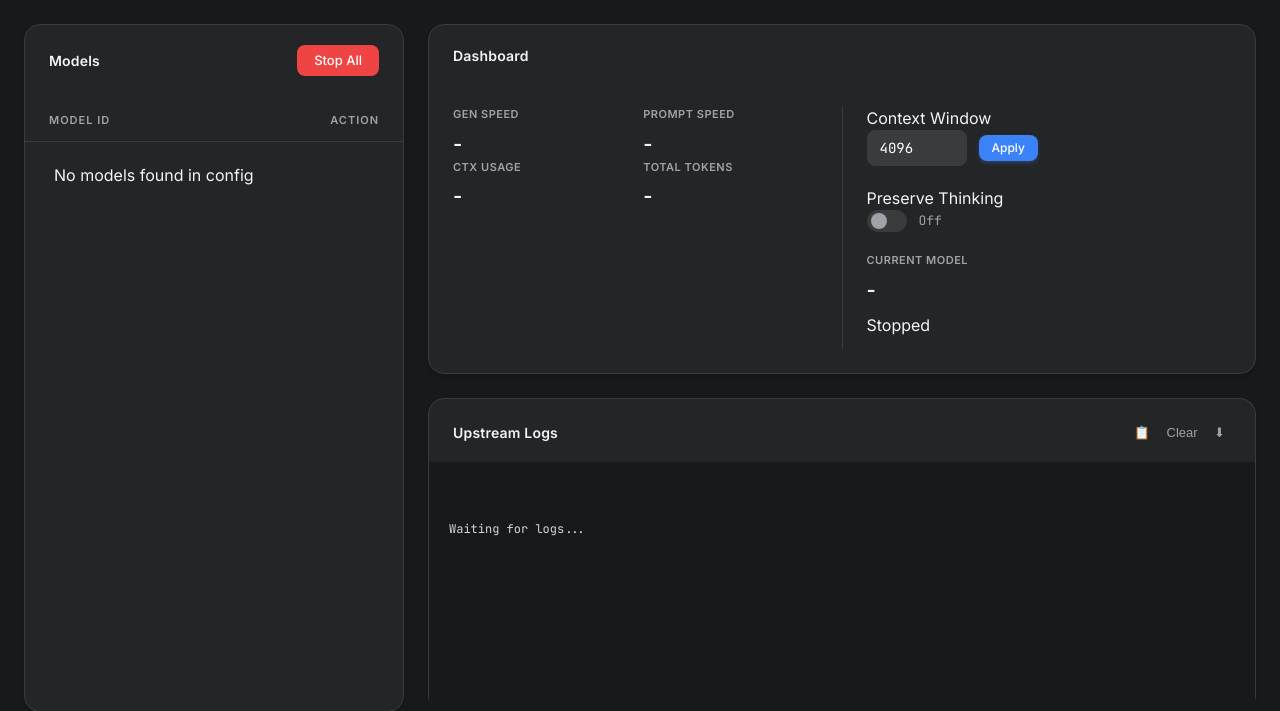
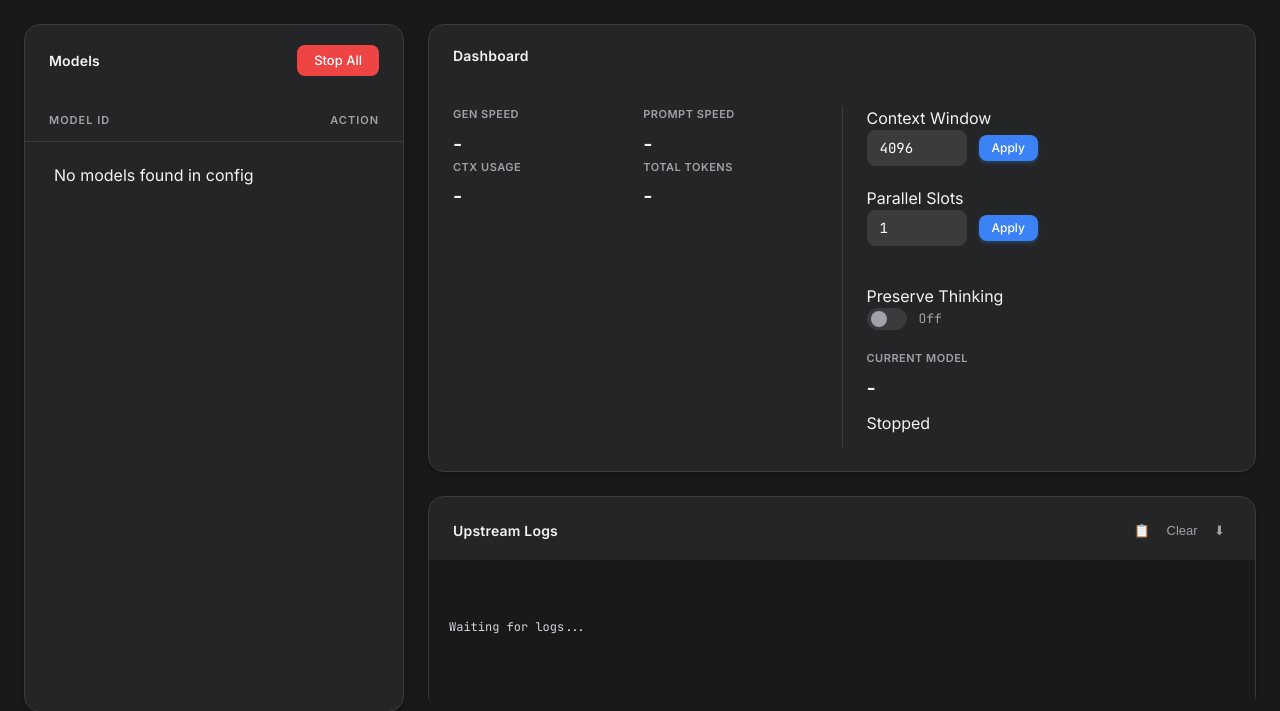
Before and after one commit to architector1324/llama-switch, a FastAPI app: page / in a window 1280 px wide. Shown: the part 64-775 px from the top of the page. Run offline with FastAPI, Linux system fonts and the light colour scheme.

Commit message:
feat(llm): add a ${PARALLEL} placeholder with a per-slot context window

```diff
--- a/server.py
+++ b/server.py
@@ -160,6 +160,7 @@ class ServiceState:
         self.current_model: Optional[str] = None
         self.current_quant: Optional[str] = None
         self.current_ctx: int = 0
+        self.current_parallel: int = 0
         self.current_frames: int = 0
         self.current_res: str = ""
         self.current_hires: bool = False
@@ -171,6 +172,11 @@ class ServiceState:
         # Whether the next llm load pulls previous reasoning back into the prompt.
         # Sticky like selected_ctx: a stop or an sd load must not reset the choice.
         self.selected_preserve_think: bool = False
+        # Server slots: how many clients may talk to one model at once. Sticky like
+        # selected_ctx. The context window is per slot, so N slots ask the engine for
+        # N times as much KV -- more slots cost memory, not context.
+        self.default_parallel: int = 1
+        self.selected_parallel: int = 0
         # Frame cap for tts, apart from ctx: 2048 frames at 12.5/s is about 164 s.
         self.default_frames: int = 2048
         self.selected_frames: int = 0
@@ -225,6 +231,7 @@ def _stop_process_unsafe():
         state.process = None
         state.current_model = None
         state.current_quant = None
+        state.current_parallel = 0
         state.current_port = 0
         state.current_kind = None
         state.ready = False
@@ -460,7 +467,9 @@ def slots_poller(proc, port):
 
         # Context fill, live. The log only says it once the request is released, and
         # n_ctx is what the engine actually ended up with rather than what we asked for.
-        ctx_used = sum(sl.get("n_prompt_tokens") or 0 for sl in slots)
+        # The fullest slot, not the sum: every slot has its own window of this size,
+        # so the gauge reads against one of them. Identical while there is one slot.
+        ctx_used = max((sl.get("n_prompt_tokens") or 0) for sl in slots)
         ctx_limit = max((sl.get("n_ctx") or 0) for sl in slots)
         with state.lock:
             if ctx_used:
@@ -515,6 +524,7 @@ class StartRequest(BaseModel):
     res: Optional[str] = None
     hires: Optional[bool] = None
     preserve_think: Optional[bool] = None
+    parallel: Optional[int] = None
 
 
 # --- Internal Start Logic ---
@@ -576,6 +586,7 @@ def _start_model_server(
     res: Optional[str] = None,
     hires: Optional[bool] = None,
     preserve_think: Optional[bool] = None,
+    parallel: Optional[int] = None,
 ) -> Dict:
     if not state.config_mgr:
         raise RuntimeError("Config not initialized")
@@ -630,10 +641,25 @@ def _start_model_server(
         "--reasoning-preserve" if preserve_think else "--no-reasoning-preserve"
     )
 
+    # Same precedence as ctx. Goes straight onto a shell command line, so it has to
+    # end up an int.
+    if parallel is None:
+        parallel = state.selected_parallel or state.default_parallel
+    try:
+        parallel = int(parallel)
+    except (TypeError, ValueError):
+        raise ValueError(f"Parallel slots must be a number, got {parallel!r}")
+    if not 1 <= parallel <= 64:
+        raise ValueError(f"Parallel slots must be 1..64, got {parallel}")
+
+    # -c is the whole KV pool and llama.cpp hands each slot an equal share of it, so
+    # the window the user asked for is per slot and the pool has to be N times it.
+    ctx_total = ctx * parallel
+
     port = find_free_port()
 
     cmd_str = cmd_template.replace("${PORT}", str(port))
-    cmd_str = cmd_str.replace("${CTX}", str(ctx))
+    cmd_str = cmd_str.replace("${CTX}", str(ctx_total))
     cmd_str = cmd_str.replace("${FRAMES}", str(frames))
     cmd_str = RE_HIRES.sub((lambda m: m.group(1)) if hires else "", cmd_str)
     cmd_str = cmd_str.replace("${HIRES}", "--hires" if hires else "")
@@ -641,14 +667,16 @@ def _start_model_server(
     cmd_str = cmd_str.replace("${HEIGHT}", height)
     cmd_str = cmd_str.replace("${HOST}", state.host)
     cmd_str = cmd_str.replace("${PRESERVE_THINK}", preserve_flag)
+    cmd_str = cmd_str.replace("${PARALLEL}", str(parallel))
     # Bare forms, for configs written without the braces.
     cmd_str = cmd_str.replace("$PORT", str(port))
-    cmd_str = cmd_str.replace("$CTX", str(ctx))
+    cmd_str = cmd_str.replace("$CTX", str(ctx_total))
     cmd_str = cmd_str.replace("$FRAMES", str(frames))
     cmd_str = cmd_str.replace("$WIDTH", width)
     cmd_str = cmd_str.replace("$HEIGHT", height)
     cmd_str = cmd_str.replace("$HOST", state.host)
     cmd_str = cmd_str.replace("$PRESERVE_THINK", preserve_flag)
+    cmd_str = cmd_str.replace("$PARALLEL", str(parallel))
 
     print(f"Starting model {model_key} on {state.host}:{port} with command: {cmd_str}")
 
@@ -672,9 +700,12 @@ def _start_model_server(
             # Decision models do take -c, so they report it too; only the sticky
             # selected_ctx stays an llm notion.
             state.current_ctx = ctx if kind in ("llm", "decision") else 0
+            # Only llama-server takes --parallel; sd and tts have no slots.
+            state.current_parallel = parallel if kind in ("llm", "decision") else 0
             if kind == "llm":
                 state.selected_ctx = ctx
                 state.selected_preserve_think = preserve_think
+                state.selected_parallel = parallel
             state.current_frames = frames if kind == "tts" else 0
             if kind == "tts":
                 state.selected_frames = frames
@@ -714,6 +745,7 @@ def get_config():
             "sections": {name: {} for name in SECTIONS},
             "kinds": {},
             "default_ctx": state.default_ctx,
+            "default_parallel": state.default_parallel,
             "default_frames": state.default_frames,
             "default_res": state.default_res,
         }
@@ -727,6 +759,7 @@ def get_config():
         },
         "kinds": {key: state.config_mgr.get_kind(key) for key in models},
         "default_ctx": state.default_ctx,
+        "default_parallel": state.default_parallel,
         "default_frames": state.default_frames,
         "default_res": state.default_res,
     }
@@ -819,6 +852,8 @@ def get_status():
             "kind": state.current_kind,
             "ctx": state.current_ctx,
             "selected_ctx": state.selected_ctx or state.default_ctx,
+            "parallel": state.current_parallel,
+            "selected_parallel": state.selected_parallel or state.default_parallel,
             "selected_preserve_think": state.selected_preserve_think,
             "frames": state.current_frames,
             "selected_frames": state.selected_frames or state.default_frames,
@@ -863,6 +898,7 @@ def start_server(req: StartRequest):
             req.res,
             req.hires,
             req.preserve_think,
+            req.parallel,
         )
         return {"status": "started", **updated_data}
     except ValueError as e:
@@ -1331,6 +1367,13 @@ if __name__ == "__main__":
         help="Default Context Window (default: 4096)",
     )
     parser.add_argument(
+        "-np",
+        "--parallel",
+        type=int,
+        default=1,
+        help="Default server slots per model (default: 1)",
+    )
+    parser.add_argument(
         "-f", "--config", type=str, default="config.yaml", help="Config file path"
     )
     parser.add_argument(
@@ -1340,6 +1383,7 @@ if __name__ == "__main__":
     args = parser.parse_args()
 
     state.default_ctx = args.ctx
+    state.default_parallel = args.parallel
     state.host = args.host
 
     state.config_mgr = ConfigManager(
--- a/static/css/style.css
+++ b/static/css/style.css
@@ -543,6 +543,16 @@ body {
     color: var(--primary);
 }
 
+/* Sits under an input to spell out what the chosen number works out to. */
+.control-hint {
+    display: block;
+    margin-top: 4px;
+    font-family: var(--font-mono);
+    font-size: 12px;
+    color: var(--text-muted);
+    min-height: 14px;
+}
+
 input[type="number"] {
     background: var(--bg-input);
     border: 1px solid var(--border);
--- a/static/js/app.js
+++ b/static/js/app.js
@@ -25,7 +25,20 @@ document.addEventListener('DOMContentLoaded', () => {
         }
     });
     // Once typed into, status polls stop overwriting the field.
-    ctxInput.addEventListener('input', () => { ctxInputPristine = false; });
+    ctxInput.addEventListener('input', () => { ctxInputPristine = false; renderParallelHint(); });
+
+    const parallelInput = document.getElementById('parallel-input');
+    if (parallelInput) {
+        parallelInput.addEventListener('keypress', function (e) {
+            if (e.key === 'Enter') {
+                applyParallelChange();
+            }
+        });
+        parallelInput.addEventListener('input', () => {
+            parallelInputPristine = false;
+            renderParallelHint();
+        });
+    }
 
     const framesInput = document.getElementById('frames-input');
     framesInput.addEventListener('keypress', function (e) {
@@ -62,6 +75,7 @@ let lastStatus = null;
 let currentLoadingModel = null;
 let ctxInputPristine = true; // Field still mirrors the server, untouched
 let framesInputPristine = true;
+let parallelInputPristine = true;
 let preserveInputPristine = true;
 
 async function fetchConfig() {
@@ -72,6 +86,10 @@ async function fetchConfig() {
         // The server's default context window is the source of truth.
         if (data.default_ctx) {
             document.getElementById('ctx-input').value = data.default_ctx;
+        }
+        if (data.default_parallel) {
+            const parallelInput = document.getElementById('parallel-input');
+            if (parallelInput) parallelInput.value = data.default_parallel;
         }
         if (data.default_frames) {
             document.getElementById('frames-input').value = data.default_frames;
@@ -213,6 +231,9 @@ function handleQuantChange(key) {
 async function loadModel(key, quantization = null) {
     const ctxInput = document.getElementById('ctx-input');
     const ctx = parseInt(ctxInput.value) || 4096;
+    // Slots share that one context window, so the server needs both together.
+    const parallelInput = document.getElementById('parallel-input');
+    const parallel = parseInt(parallelInput ? parallelInput.value : '1') || 1;
     // Frames is tts-only: an llm-sized ctx makes no sense as a frame cap.
     const framesInput = document.getElementById('frames-input');
     const frames = parseInt(framesInput.value) || 2048;
@@ -236,7 +257,7 @@ async function loadModel(key, quantization = null) {
         const res = await fetch('/api/start', {
             method: 'POST',
             headers: { 'Content-Type': 'application/json' },
-            body: JSON.stringify({ model_key: key, quantization: quantization, ctx: ctx, frames: frames, res: outputRes, hires: hires, preserve_think: preserveThink })
+            body: JSON.stringify({ model_key: key, quantization: quantization, ctx: ctx, parallel: parallel, frames: frames, res: outputRes, hires: hires, preserve_think: preserveThink })
         });
 
         if (!res.ok) {
@@ -283,6 +304,25 @@ async function applyPreserveThinkChange() {
     // The flag is baked into the command line, so the model has to come back up.
     if (!lastStatus || !lastStatus.running || !lastStatus.model) {
         return; // Nothing loaded: the checkbox just waits for the next start
+    }
+    loadModel(lastStatus.model, lastStatus.quantization);
+}
+
+// The context window is per slot, so the KV the engine is asked for is that times
+// the slot count. Spell the total out: it is what the memory bill follows.
+function renderParallelHint() {
+    const hint = document.getElementById('parallel-hint');
+    if (!hint) return;
+    const parallelInput = document.getElementById('parallel-input');
+    const ctxInput = document.getElementById('ctx-input');
+    const n = parseInt(parallelInput ? parallelInput.value : '1') || 1;
+    const ctx = parseInt(ctxInput ? ctxInput.value : '0') || 0;
+    hint.textContent = (n > 1 && ctx) ? `${n} \u00d7 ${ctx} = ${n * ctx} ctx total` : '';
+}
+
+async function applyParallelChange() {
+    if (!lastStatus || !lastStatus.running || !lastStatus.model) {
+        return; // Nothing loaded: the number just waits for the next start
     }
     loadModel(lastStatus.model, lastStatus.quantization);
 }
@@ -377,6 +417,14 @@ function updateStatusDisplay(status) {
             ctxInput.value = status.selected_ctx;
         }
     }
+
+    if (parallelInputPristine && status.selected_parallel) {
+        const parallelInput = document.getElementById('parallel-input');
+        if (parallelInput && document.activeElement !== parallelInput) {
+            parallelInput.value = status.selected_parallel;
+        }
+    }
+    renderParallelHint();
 
     // Mirror the server's remembered choice, except while a load is in flight:
     // status still carries the old value until the new process is up.
@@ -557,6 +605,7 @@ function applyDashboardKind(kind) {
     const framesControl = document.getElementById('frames-control');
     const resControl = document.getElementById('res-control');
     const hiresControl = document.getElementById('hires-control');
+    const parallelControl = document.getElementById('parallel-control');
     const preserveControl = document.getElementById('preserve-think-control');
 
     if (llmStats) llmStats.style.display = notLlm ? 'none' : '';
@@ -564,6 +613,7 @@ function applyDashboardKind(kind) {
     if (ttsStats) ttsStats.style.display = isTts ? '' : 'none';
     if (decStats) decStats.style.display = isDecision ? '' : 'none';
     if (ctxControl) ctxControl.style.display = (notLlm && !isDecision) ? 'none' : '';
+    if (parallelControl) parallelControl.style.display = (notLlm && !isDecision) ? 'none' : '';
     if (framesControl) framesControl.style.display = isTts ? '' : 'none';
     if (resControl) resControl.style.display = isSd ? '' : 'none';
     if (hiresControl) hiresControl.style.display = isSd ? '' : 'none';
--- a/templates/index.html
+++ b/templates/index.html
@@ -4,7 +4,7 @@
     <meta charset="UTF-8">
     <meta name="viewport" content="width=device-width, initial-scale=1.0">
     <title>Llama Switch</title>
-    <link rel="stylesheet" href="/static/css/style.css?v=13">
+    <link rel="stylesheet" href="/static/css/style.css?v=14">
     <link href="https://fonts.googleapis.com/css2?family=Inter:wght@400;500;600&family=JetBrains+Mono:wght@400;500&display=swap" rel="stylesheet">
 </head>
 <body class="dark-theme">
@@ -137,6 +137,15 @@
                                 </div>
                             </div>
 
+                            <div class="control-group compact-group" id="parallel-control">
+                                <label for="parallel-input" title="Server slots: how many clients can talk to this model at once. Context Window is per slot, so the engine is asked for that times this many -- more slots cost memory. Applied when the model loads, so changing it reloads it.">Parallel Slots</label>
+                                <div class="input-wrapper">
+                                    <input type="number" id="parallel-input" value="1" min="1" max="64" step="1">
+                                    <button id="apply-parallel-btn" class="btn btn-primary btn-sm" onclick="applyParallelChange()">Apply</button>
+                                </div>
+                                <span class="control-hint" id="parallel-hint"></span>
+                            </div>
+
                             <div class="control-group compact-group" id="preserve-think-control">
                                 <label for="preserve-think-input" title="Pull the reasoning of earlier assistant turns back into the prompt. Off means every turn starts from a clean slate. Applied when the model loads, so toggling reloads it.">Preserve Thinking</label>
                                 <div class="input-wrapper">
@@ -223,6 +232,6 @@
             </section>
         </main>
     </div>
-    <script src="/static/js/app.js?v=17"></script>
+    <script src="/static/js/app.js?v=19"></script>
 </body>
 </html>
```
